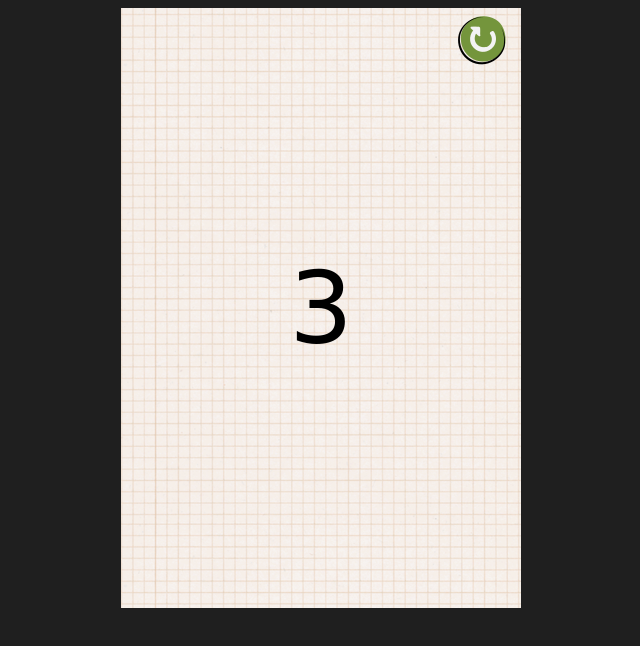
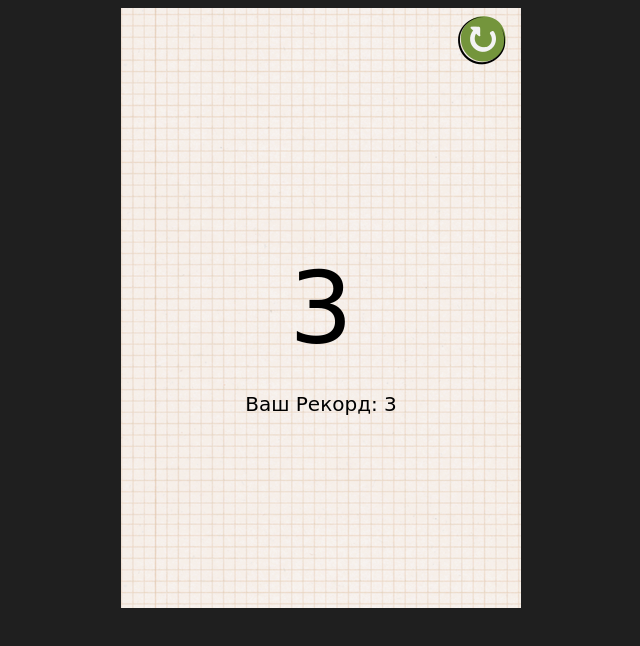
Before and after one commit to aldreks1/doodle-jump, a plain HTML site: page index.html in a window 1280 px wide. Both pictures are taken after a click on the element 640 px from the left and 308 px from the top of the page. Shown: the whole page, without its empty margins (319-959 px from the left). Drawn offline with Linux system fonts and the light colour scheme.

Commit message:
add local storage for records

```diff
--- a/app.js
+++ b/app.js
@@ -155,7 +155,7 @@ function gameOver(score) {
   while (field.firstChild) {
     field.removeChild(field.firstChild);
   }
-  let html = `<div class = "restartBtn"></div><div class="finalScore">${score}</div>`;
+  let html = `<div class = "restartBtn"></div><div class="finalScore">${score}</div><div class = "record">Ваш Рекорд: ${localStorageUtil.putRecord(score)}</div>`;
   field.innerHTML = html;
 
   const restartBtn = document.querySelector(".restartBtn");
--- a/index.html
+++ b/index.html
@@ -11,5 +11,6 @@
         <div class="startBtn"></div>
       </div>
     <script src="app.js"></script>
+    <script src="utils/localStorageUtil.js"></script>
   </body>
 </html>
--- a/styles.css
+++ b/styles.css
@@ -55,3 +55,12 @@ body{
   top: 1px;
   right: 6px;
 }
+
+.record{
+  font-size: 20px;
+  position: absolute;
+  bottom: 34%;
+  left: 50%;
+  transform: translate(-50%, 50%);
+  font-family: 'Cookie', cursive;
+}
--- /dev/null
+++ b/utils/localStorageUtil.js
@@ -0,0 +1,23 @@
+class LocalStorageUtil {
+  constructor() {
+    this.keyName = "record";
+  }
+  getRecord() {
+    const recordLocalStorage = localStorage.getItem(this.keyName);
+    if (recordLocalStorage !== null) {
+      return recordLocalStorage;
+    }
+    return 0;
+  }
+
+  putRecord(score) {
+    let record = this.getRecord();
+    if (score > record) {
+      record = score;
+    }
+    localStorage.setItem(this.keyName, record);
+    return record;
+  }
+}
+
+const localStorageUtil = new LocalStorageUtil();
```
